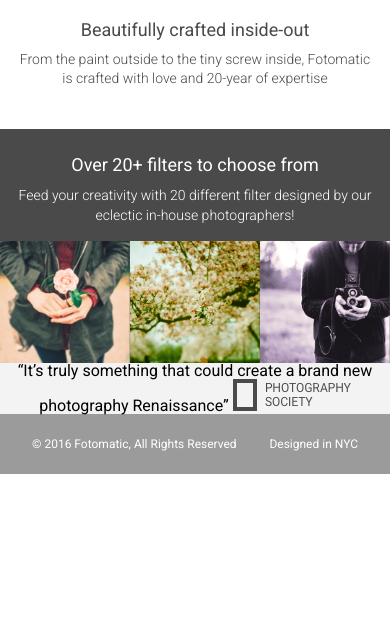
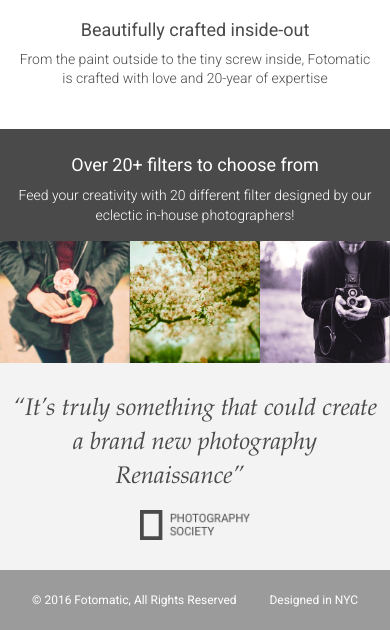
Before and after one commit to spoist/Fotomatic, a plain HTML site: page index.html in a window 390 px wide. Shown: the part 1051-1681 px from the top of the page. Before the commit the page ends 1525 px from the top, so only its background shows below. Drawn offline with Linux system fonts and the light colour scheme; a web font is replaced by a local one.

```diff
--- a/resources/css/style.css
+++ b/resources/css/style.css
@@ -351,11 +351,11 @@ header .mobile {
   background-color: #f3f3f3;
 }
 
-#quotes-section content {
+#quotes-section .content {
   padding: 5rem 0;
 }
 
-#quotes-section quote {
+#quotes-section .quote {
   padding-right: 1.875rem;
   font-family: "Palatino", serif;
   font-size: 1.875rem;
@@ -364,21 +364,21 @@ header .mobile {
   color: #4a4a4a;
 }
 
-#quotes-section quote-citation {
+#quotes-section .quote-citation {
   height: 1.875rem;
 }
 
 @media only screen and (max-width: 760px) {
-  #quotes-section content {
+  #quotes-section .content {
     padding: 1.875rem .625rem;
   }
 
-  #quotes-section quote {
+  #quotes-section .quote {
     font-size: 1.5rem;
     line-height: 1.4;
   }
 
-  #quotes-section quote-citation {
+  #quotes-section .quote-citation {
     display: block;
     padding-top: 1rem;
     margin: auto;
```
